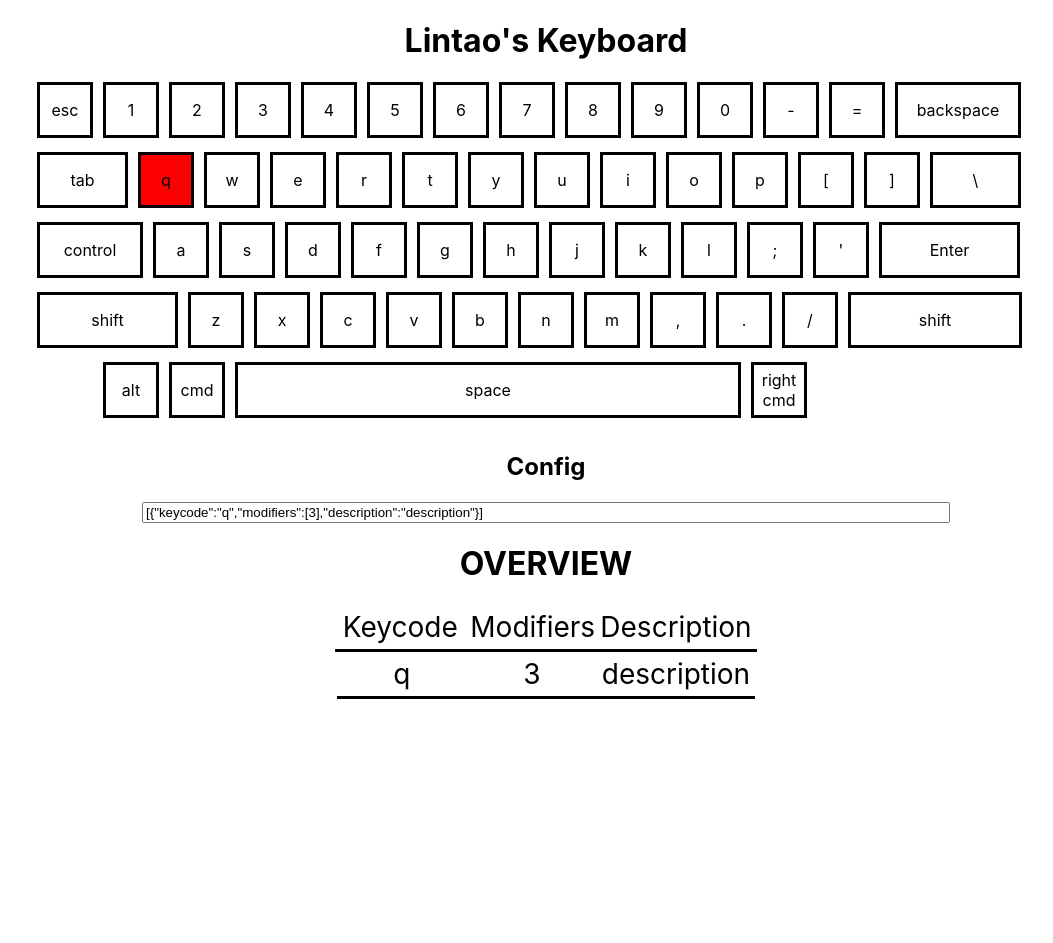
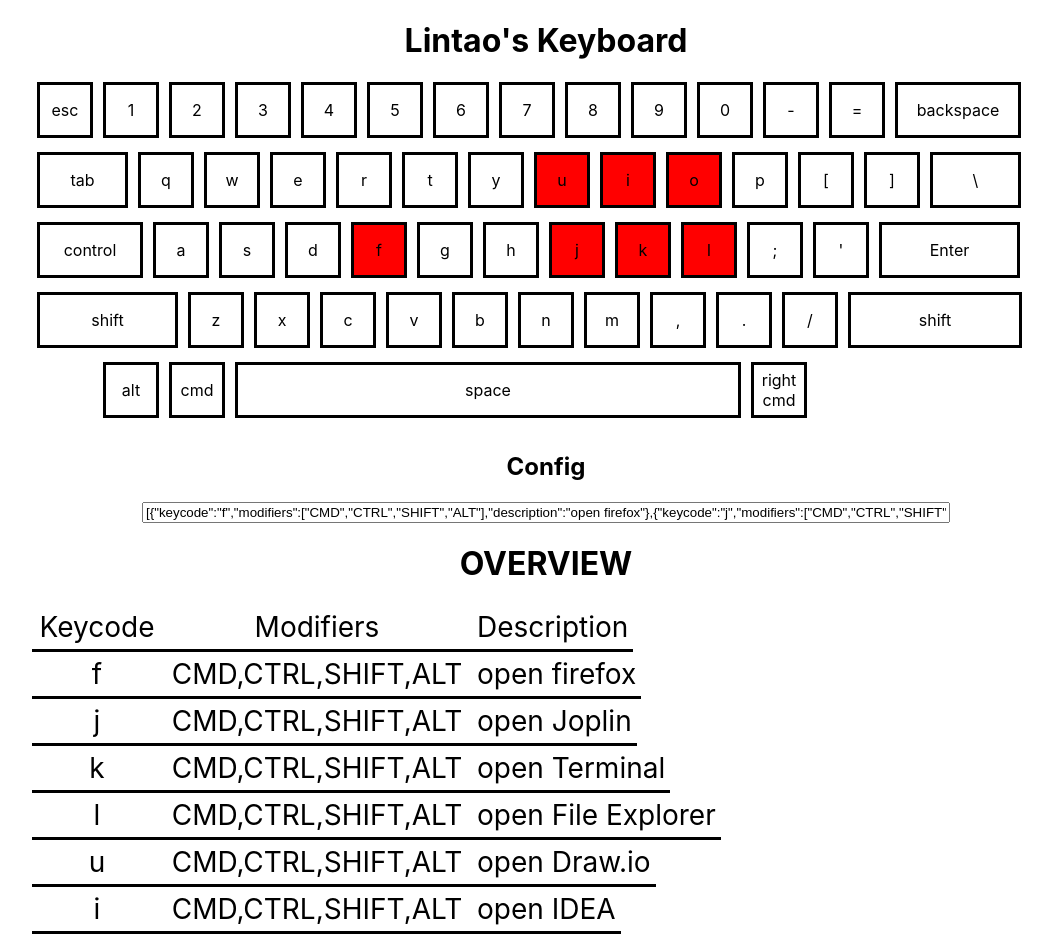
Before and after one commit to LintaoAmons/Keyboard, a React (Create React App) app: page / in a window 1280 px wide. Shown: the top 943 px of the page, without its empty margins (94-1147 px from the left). Before the commit the page ends 800 px from the top, so only its background shows below. Built offline with nearby package versions, Linux system fonts and the light colour scheme.

Commit message:
my hyper shortcut config

```diff
--- a/src/App.tsx
+++ b/src/App.tsx
@@ -2,13 +2,19 @@
 import {Keyboard} from './core/Keyboard'
 import {KeyMapOverview} from './core/KeyMapOverview/KeyMapOverview';
 import './App.css';
-import {KeyMapConfig, KeyMapItem, Modifier} from "./core/CoreTypes";
+import {hyper, KeyMapConfig, KeyMapItem, Modifier} from "./core/CoreTypes";
 import {ConfigSetter} from "./core/ConfigSetter/ConfigSetter";
 
 
 export const initState: KeyMapConfig = new Map<String, KeyMapItem>(
     [
-        ['q', {keycode: 'q', modifiers: [Modifier.ALT], description: "description"}]
+        ['f', {keycode: 'f', modifiers: hyper, description: "open firefox"}],
+        ['j', {keycode: 'j', modifiers: hyper, description: "open Joplin"}],
+        ['k', {keycode: 'k', modifiers: hyper, description: "open Terminal"}],
+        ['l', {keycode: 'l', modifiers: hyper, description: "open File Explorer"}],
+        ['u', {keycode: 'u', modifiers: hyper, description: "open Draw.io"}],
+        ['i', {keycode: 'i', modifiers: hyper, description: "open IDEA"}],
+        ['o', {keycode: 'o', modifiers: hyper, description: "open Vscode"}],
     ]
 )
 
--- a/src/core/CoreTypes.ts
+++ b/src/core/CoreTypes.ts
@@ -8,8 +8,10 @@
 }
 
 export enum Modifier {
-    CMD,
-    CTRL,
-    SHIFT,
-    ALT,
+    CMD = "CMD",
+    CTRL = "CTRL",
+    SHIFT = "SHIFT",
+    ALT = "ALT",
 }
+
+export const hyper = [Modifier.CMD, Modifier.CTRL, Modifier.SHIFT, Modifier.ALT]
--- a/src/core/KeyMapOverview/KeyMapOverview.module.scss
+++ b/src/core/KeyMapOverview/KeyMapOverview.module.scss
@@ -15,7 +15,7 @@
 	font-size: 28px;
 	display: flex;
 	flex-direction: column;
-	align-items: center;
+	align-items: flex-start;
 }
 
 .item {
@@ -30,7 +30,7 @@
 }
 
 .modifiers {
-	width: 120px;
+	width: 300px;
 	margin: 5px;
 }
 
--- a/src/core/KeyMapOverview/KeyMapOverview.tsx
+++ b/src/core/KeyMapOverview/KeyMapOverview.tsx
@@ -12,7 +12,7 @@
         return (
             <div className={styles.item}>
                 <span className={styles.keycode}>{item.keycode}</span>
-                <span className={styles.modifiers}>{item.modifiers}</span>
+                <span className={styles.modifiers}>{item.modifiers?.join(",")}</span>
                 <span className={styles.description}>{item.description}</span>
             </div>)
     }
```
